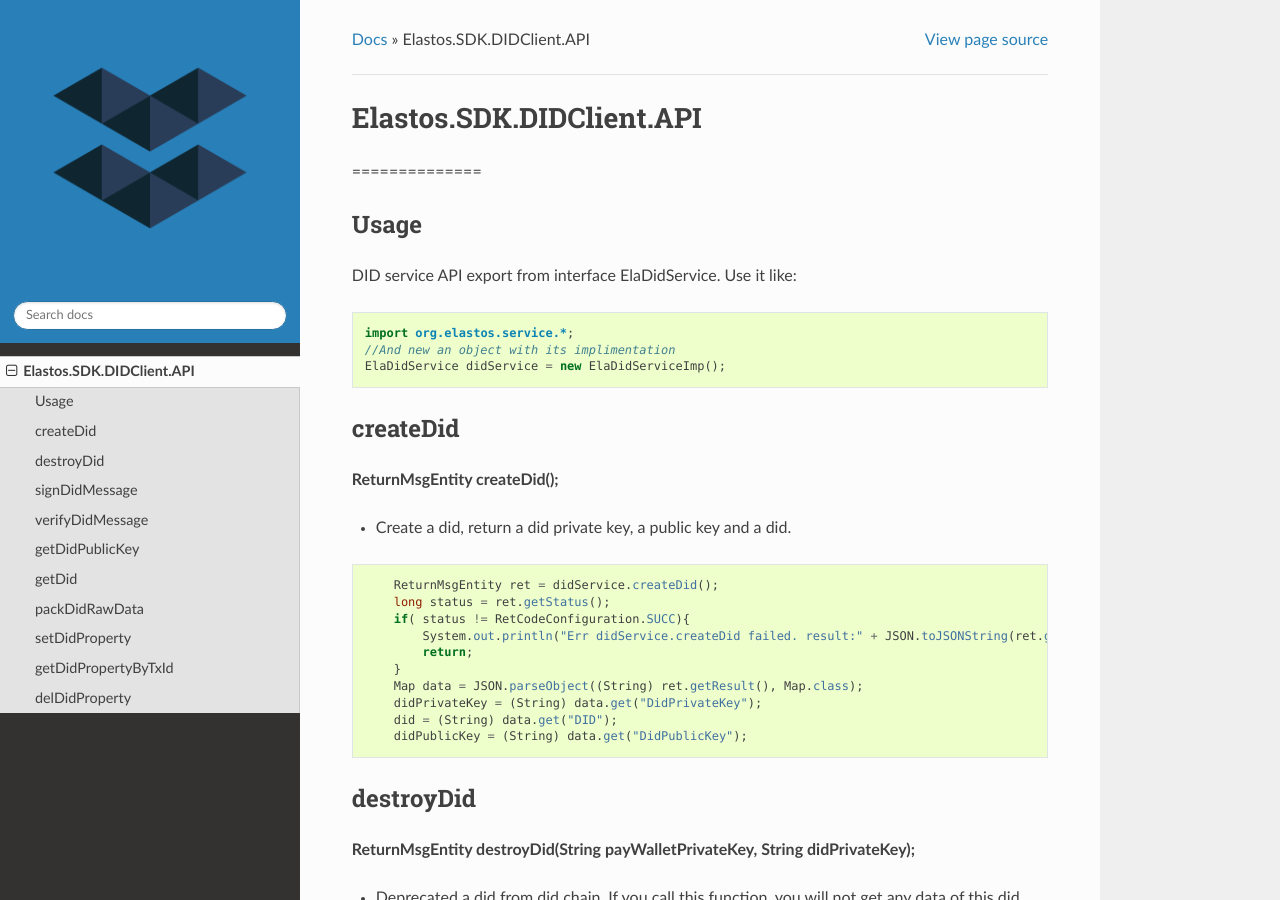
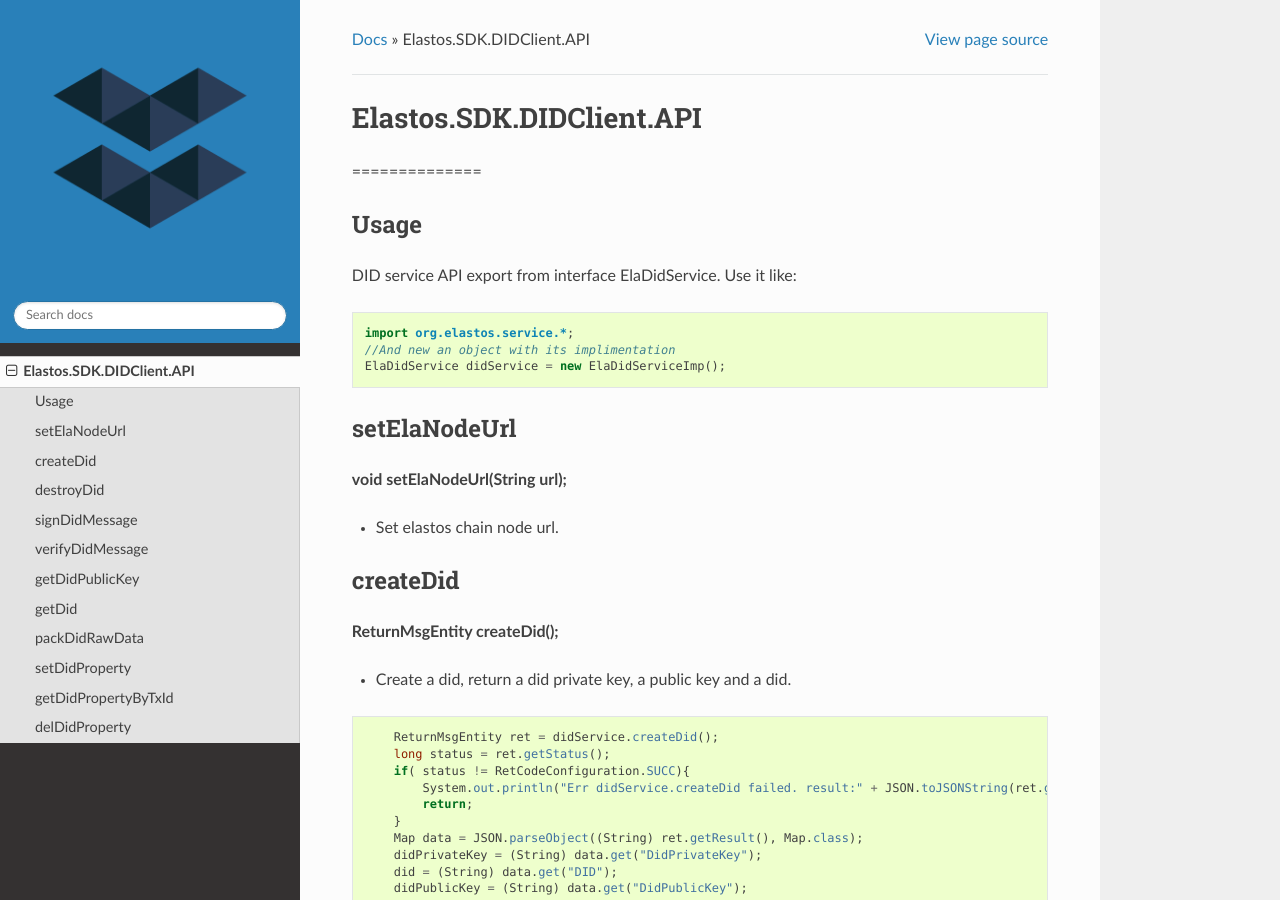
Before and after one commit to elastos/Elastos.SDK.DIDClient.Java, a Sphinx documentation site: the page built from docs/did_service_api_guide.md, in a window 1280 px wide and 900 px high. Built offline with Sphinx 7.4.7 and the Read the Docs theme 2.0.0, drawn with Linux system fonts in a browser that asks for light colours.

Commit message:
1. Update docs

````diff
--- a/docs/did_service_api_guide.md
+++ b/docs/did_service_api_guide.md
@@ -11,6 +11,10 @@
 //And new an object with its implimentation
 ElaDidService didService = new ElaDidServiceImp();
 ```
+
+## setElaNodeUrl
+**void setElaNodeUrl(String url);**
+* Set elastos chain node url.
 
 ## createDid
 **ReturnMsgEntity createDid();**
````
Also changed, not shown: README.md (+1 -1 lines).
